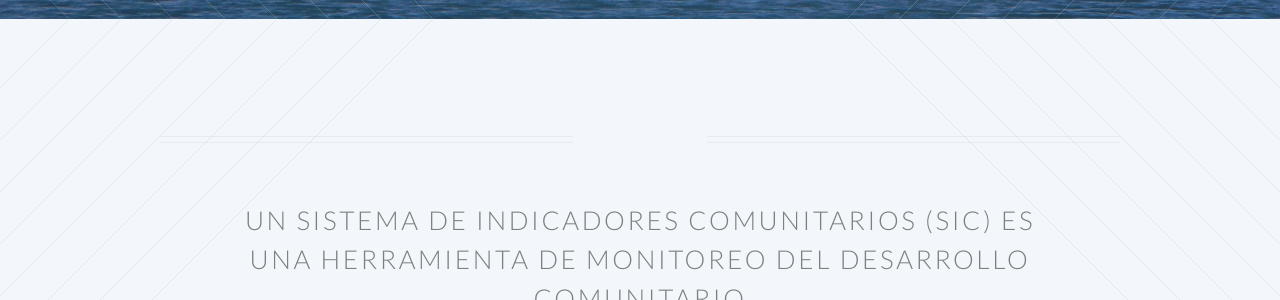
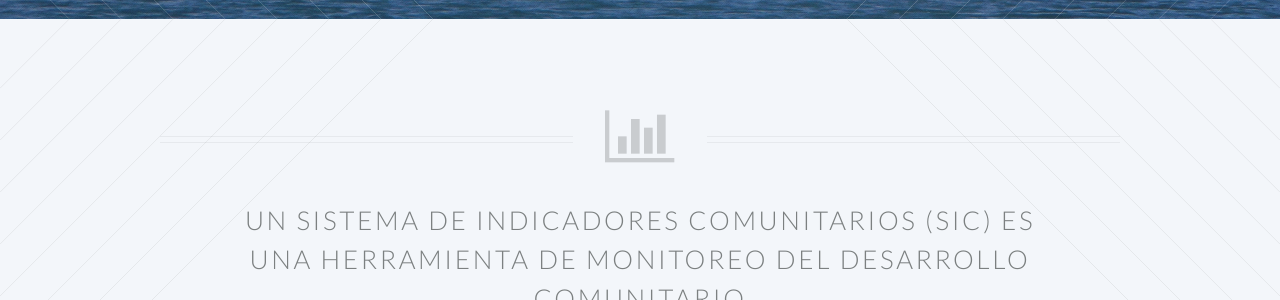
Before and after one commit to danteo90/danteo90.github.io, a Jekyll site: the page built from index.html, in a window 1280 px wide. Shown: the part 581-881 px from the top of the page. Built offline with Jekyll 4.4.1, drawn with Linux system fonts in a browser that asks for light colours.

Commit message:
Update index.html

```diff
--- a/index.html
+++ b/index.html
@@ -5,6 +5,7 @@ layout: landing-page
 			<article id="main">
 
 				<header class="special container">
+					<span class="icon fa-bar-chart-o"></span>
 					<h2>Un sistema de indicadores comunitarios (SIC) es
 					<br />
 					una herramienta de monitoreo del desarrollo comunitario</h2>
```
